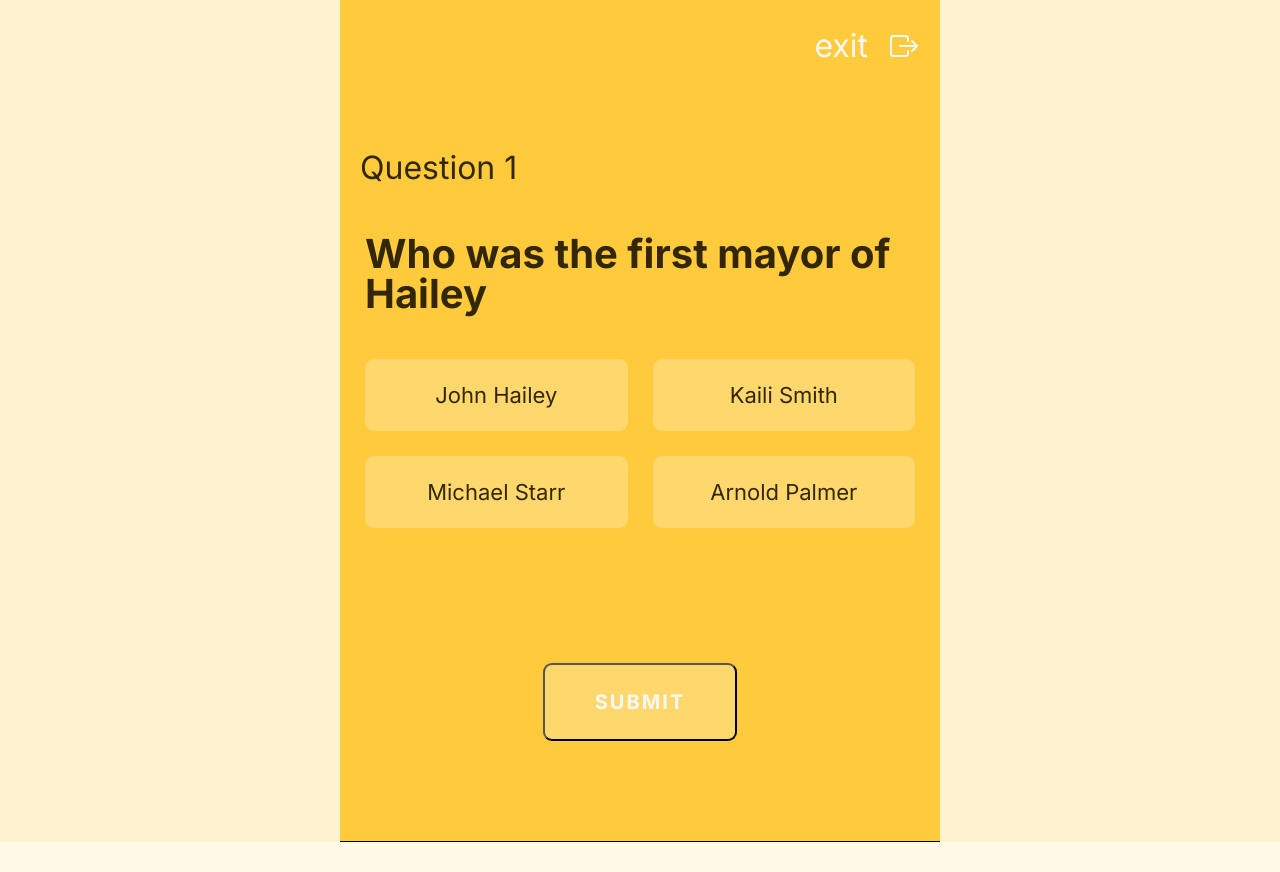
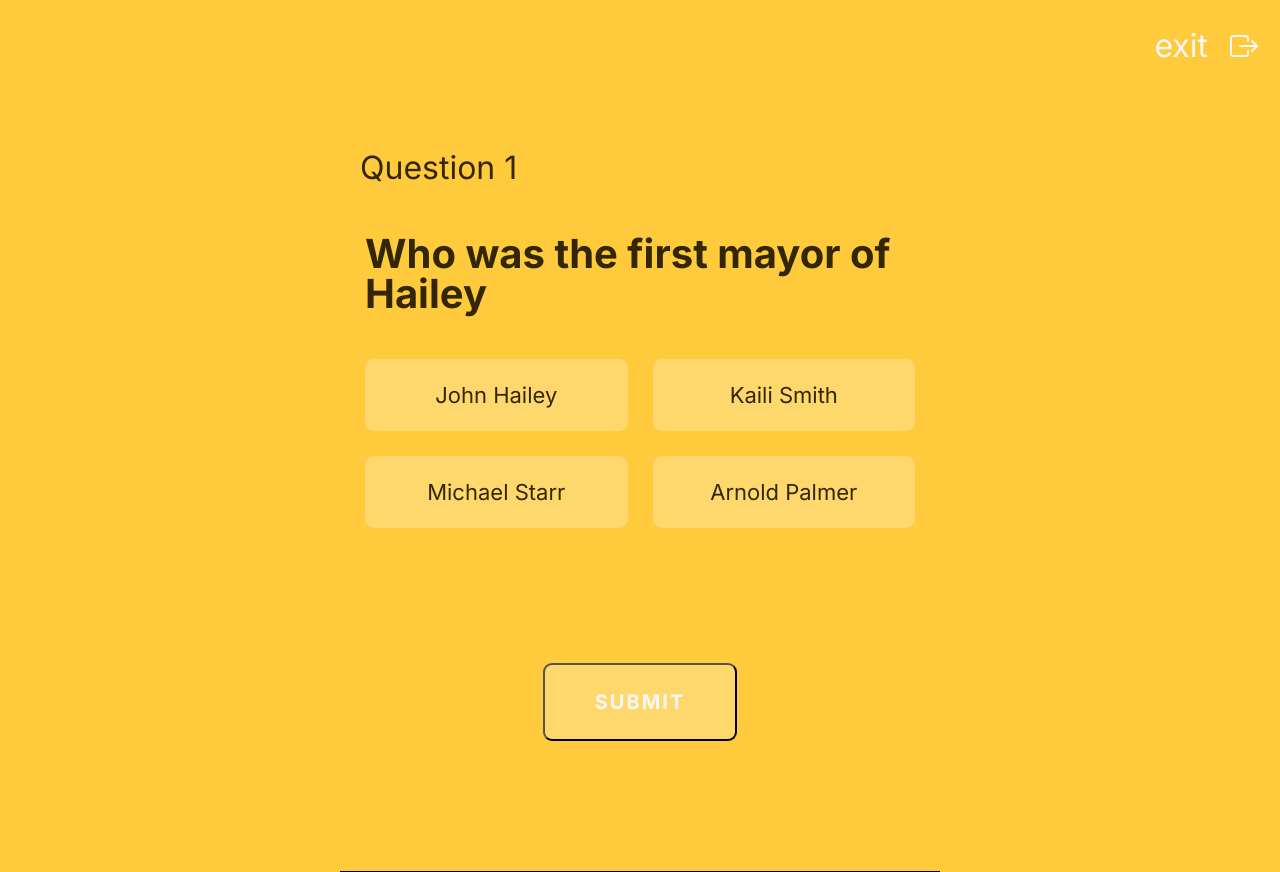
Before and after one commit to jpkanderton/bchm-quiz, a React app: page /questions in a window 1280 px wide. Before the commit the page ends 842 px from the top, so only its background shows below. Built offline with nearby package versions, Linux system fonts and the light colour scheme.

Commit message:
adds navigation and Thanks.jsx component that routes back to the HomeScreen removes unecessary html in the App.jsx

```diff
--- /dev/null
+++ b/client/navigate.js
@@ -0,0 +1,3 @@
+import { useNavigate } from "react-router-dom";
+const navigate = useNavigate();
+export default navigate;
--- a/client/src/components/App.jsx
+++ b/client/src/components/App.jsx
@@ -1,6 +1,6 @@
 import React from "react";
 import axios from "axios";
-import { Routes, Route, Link, useNavigate } from "react-router-dom";
+import { Routes, Route, Link } from "react-router-dom";
 import HomeScreen from "./HomeScreen.jsx";
 import Question from "./Question.jsx";
 import CorrectAnswer from "./CorrectAnswer.jsx";
@@ -10,21 +10,7 @@ import questionsData from "../../content.js";
 const { useState } = React;
 
 const App = () => {
-  let name = "john";
-  return (
-    <div className="container">
-      <HomeScreen />
-      <div className="others hide">
-        {questionsData.map((questionData, index) => {
-          questionData.number = index;
-          return <Question questionData={questionData} />;
-        })}
-        <Link to="/correct">Correct</Link>
-        {/* <CorrectAnswer />
-        <WrongAnswer /> */}
-      </div>
-    </div>
-  );
+  return <div className="container"></div>;
 };
 
 export default App;
--- a/client/src/components/Exit.jsx
+++ b/client/src/components/Exit.jsx
@@ -3,6 +3,7 @@ import { useNavigate } from "react-router-dom";
 
 const Exit = () => {
   const navigate = useNavigate();
+
   const handleClick = () => {
     navigate("/");
   };
--- a/client/src/components/HomeScreen.jsx
+++ b/client/src/components/HomeScreen.jsx
@@ -1,5 +1,5 @@
 import React from "react";
-import { Routes, Route, Link, useNavigate } from "react-router-dom";
+import { useNavigate } from "react-router-dom";
 import bchsLogo from "../imgs/BCHM-Logo-White.png";
 
 const { useState, useEffect } = React;
@@ -16,11 +16,7 @@ const HomeScreen = () => {
   }, []);
 
   const handleClick = () => {
-    let element = document.getElementsByClassName("section-home")[0];
-    let next = document.getElementsByClassName("wrong-answer")[0];
-    navigate("/correct");
-    // element.classList.add("hide-alt");
-    // next.classList.remove("hide-alt");
+    navigate("/questions");
   };
 
   return (
--- a/client/src/components/Question.jsx
+++ b/client/src/components/Question.jsx
@@ -5,18 +5,11 @@ import questions from "../../content.js";
 
 const { useState, useEffect } = React;
 
-const Question = ({ questionData, number }) => {
-  // console.log(`Correct answer is index: ${questionData.correct}`);
-
+const Question = ({ questionData, number, changeState }) => {
   const [selected, setSelected] = useState("no_selection");
-
-  // useEffect(() => {
-  //   selectedClass = "selected" + "_" + selected;
-  //   console.log(selectedClass);
-  // }, [selected]);
-
   let hideElement = number !== questionData.number;
 
+  //////////////// LOGIC TO HANDLE SELECTION OF ANSWER
   const handleClick = (index) => {
     setSelected(index);
     let element = event.target;
@@ -32,11 +25,11 @@ const Question = ({ questionData, number }) => {
   };
 
   const handleSubmit = () => {
+    //////////////// LOGIC FOR SELECTED VS CORRECT ANSWER
+    /*
     let result = "";
     let selectedElement = document.getElementsByClassName("selected")[0];
     let correctElement = document.getElementsByClassName("correct")[0];
-
-    console.log(selectedElement);
 
     if (selected === "no_selection") {
       result = "You need to select an answer";
@@ -49,14 +42,15 @@ const Question = ({ questionData, number }) => {
       correctElement.style.backgroundColor = "#FFBE0B";
       correctElement.style.boxShadow = "0 2.4rem 4.8rem rgba(0, 0, 0, 0.15)";
     }
+    */
 
-    console.log(result);
+    //////////////// CHANGES THE QUESTION NUMBER BY USING THE STATE OF THE PARENT ELEMENT
+    changeState();
   };
 
   return (
-    <div className={`section ${hideElement ? "hide" : ""}`}>
+    <div className={`section ${hideElement ? "hide-alt" : ""}`}>
       <div className="section-content">
-        <Exit />
         <QuestionNumber number={questionData.number} />
         <div className="question-container">
           <div className="question-q-text">
@@ -64,7 +58,6 @@ const Question = ({ questionData, number }) => {
           </div>
           <ul className="question-answers">
             {questionData.answers.map((answer, index) => {
-              // console.log(`answer is ${questionData.correct}`);
               if (index === questionData.correct) {
                 return (
                   <li
--- a/client/src/components/Questions.jsx
+++ b/client/src/components/Questions.jsx
@@ -2,20 +2,34 @@ import React from "react";
 import { useNavigate } from "react-router-dom";
 import questionsData from "../../content.js";
 import Question from "./Question.jsx";
+import Exit from "./Exit.jsx";
+
 const { useState } = React;
 
 export default () => {
+  const navigate = useNavigate();
   const [state, setState] = useState(0);
 
+  //////////////// LOGIC TO CHANGE THE STATE OF THE
   const changeState = () => {
+    if (state >= questionsData.length - 1) {
+      navigate("/thanks");
+    }
     setState(state + 1);
   };
 
   return (
     <div class="questions-component">
+      <Exit />
       {questionsData.map((questionData, index) => {
         questionData.number = index;
-        return <Question questionData={questionData} number={state} />;
+        return (
+          <Question
+            questionData={questionData}
+            number={state}
+            changeState={changeState}
+          />
+        );
       })}
     </div>
   );
--- /dev/null
+++ b/client/src/components/Thanks.jsx
@@ -0,0 +1,18 @@
+import React from "react";
+import { useNavigate } from "react-router-dom";
+
+export default () => {
+  const navigate = useNavigate();
+
+  const handleClick = () => {
+    navigate("/");
+  };
+
+  return (
+    <div className="thanks-container">
+      <p className="thanks-text" onClick={handleClick}>
+        Thanks for playing
+      </p>
+    </div>
+  );
+};
--- a/client/src/index.js
+++ b/client/src/index.js
@@ -5,13 +5,16 @@ import App from "./components/App.jsx";
 import CorrectAnswer from "./components/CorrectAnswer.jsx";
 import Question from "./components/Question.jsx";
 import Questions from "./components/Questions.jsx";
+import HomeScreen from "./components/HomeScreen.jsx";
+import Thanks from "./components/Thanks.jsx";
 
 const questionRoutes = ReactDOM.render(
   <BrowserRouter>
     <Routes>
-      <Route path="/" element={<App />}></Route>
+      <Route path="/" element={<HomeScreen />}></Route>
       <Route path="/correct" element={<CorrectAnswer />}></Route>
       <Route path="/questions" element={<Questions />} />
+      <Route path="/thanks" element={<Thanks />} />
     </Routes>
   </BrowserRouter>,
   document.getElementById("app")
--- a/public/main.css
+++ b/public/main.css
@@ -141,7 +141,7 @@ body {
   font-size: 1.6rem;
   font-weight: 400;
   line-height: 1;
-  background-color: #fff9e7;
+  background-color: #ffcb3c;
 }
 
 .container {
@@ -151,7 +151,9 @@ body {
 }
 
 .section {
-  background-color: #fff2ce;
+  position: absolute;
+  width: 100%;
+  transition: all 1.5s;
 }
 
 .others .section {
@@ -178,7 +180,7 @@ body {
   text-transform: uppercase;
   letter-spacing: 2px;
   color: #f7f7f7;
-  transition: all 0.5s;
+  /* transition: all 2.5s; */
 }
 
 .hide {
@@ -190,8 +192,6 @@ body {
   opacity: 0;
   pointer-events: none;
   visibility: hidden;
-  transition: opacity 0.5s;
-  display: none;
 }
 
 /* HOME SCREEN*/
@@ -247,13 +247,14 @@ body {
 
 .loading .section-content {
   background-color: #332602;
+  background-color: #ffcb3c;
 }
 
-.loading .btn {
+/* .loading .btn {
   opacity: 0;
   pointer-events: none;
   visibility: hidden;
-}
+} */
 
 /*QUESTION SECTION*/
 /* .section-question {
@@ -390,3 +391,17 @@ body {
 .others {
   /* display: none; */
 }
+
+/* THANKS */
+
+.thanks-container {
+  padding: 2rem 2rem;
+  height: 100vh;
+  display: flex;
+  justify-content: center;
+  align-items: center;
+}
+
+.thanks-text {
+  display: block;
+}
```
